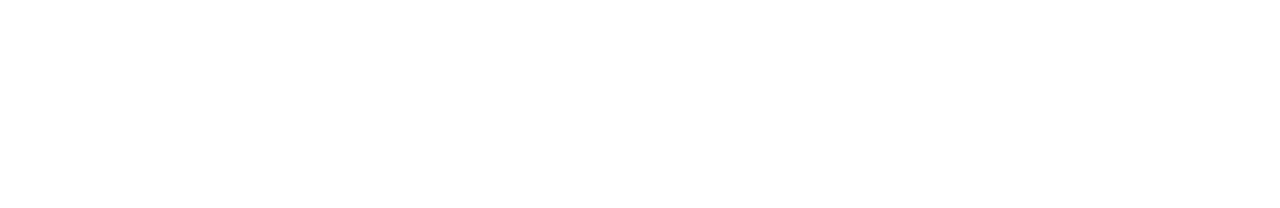
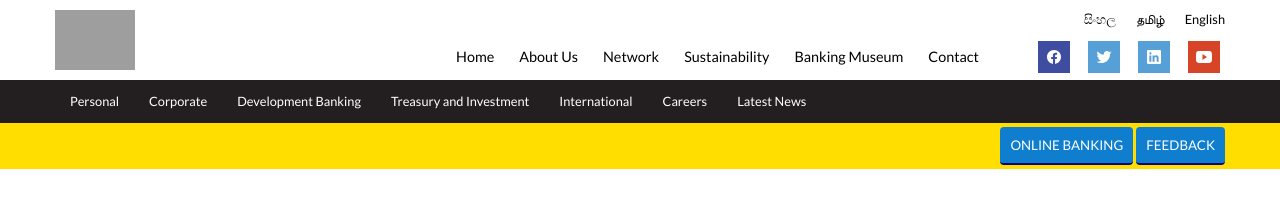
Before and after one commit to nipunsperera/boc-clone-website, a plain HTML site: page index.html in a window 1280 px wide. Drawn offline with nearby package versions, Linux system fonts and the light colour scheme; grey boxes are pictures that could not be loaded.

Commit message:
Finalized Header

```diff
--- a/css/style.css
+++ b/css/style.css
@@ -7,7 +7,13 @@
 
 }
 
-.clear-fix{
+.clearfix{
+    clear: both;
+}
+
+.clearfix::after{
+    display: block;
+    content: "";
     clear: both;
 }
 
@@ -44,3 +50,209 @@ h6{
 }
 
 /* -------------------------Layout------------------------- */
+
+header #app-row{
+    /* background-color: red; */
+    height: 80px;
+}
+
+header #nav-row{
+    background-color: #231f20;
+}
+
+header #mis-row{
+    background-color: #ffde00;
+}
+
+.container{
+    width: 1170px;
+    margin: 0 auto;
+}
+
+#app-row>.container{
+    /* background-color: lightblue; */
+    height: 100%;
+    padding: 10px 0;
+}
+
+#app-row>.container>#boc-logo{
+    float: left;
+    height: 60px;
+}
+
+#app-row>.container>.wrapper{
+    float: right;
+    /* background-color: purple; */
+    width: 70%;
+    height: 100%;
+}
+
+#app-row>.container>.wrapper>.row:first-child{
+    /* background-color: rgb(202, 130, 130);    */
+}
+
+#app-row>.container>.wrapper>.row:last-child{
+    /* background-color: rgb(228, 211, 211);    */
+}
+
+#nav-lag{
+    float: left;
+
+
+}
+
+.wrapper>.row:first-child{
+    padding-bottom: 10px;
+}
+#nav-lang>li{
+    float: right;
+    padding-left: 20px;
+}
+
+#nav-lang>li>a{
+    font-size: 0.8rem;
+    color: black;
+    text-decoration: none;
+}
+
+#nav-lang>li>a:hover{
+    text-decoration: underline;
+    color: #ff9d1d;
+}
+
+#smi-wrapper{
+    float: right;
+    /* background-color: yellowgreen; */
+}
+#nav-web{
+    /* background-color: yellow; */
+    float: left;
+    padding-top: 12px;
+    padding-bottom: 12px;
+    padding-left: 50px;
+}
+
+
+
+#nav-web>li{
+    float: left;
+    padding-right: 25px;
+
+}
+
+
+
+#nav-web>li>a{
+    font-size: 0.9rem;
+    text-decoration: none;
+    color: black;
+}
+
+#nav-web>li:hover{
+    text-decoration: underline;
+}
+
+#smi-wrapper>ul>li{
+
+    float: left;
+    padding: 5px;
+    margin-left: 8px;
+    /* background-color: wheat; */
+
+
+}
+
+#smi-wrapper>ul>li>a>ion-icon{
+    font-size: 1rem;
+    color: white;
+    padding: 8px;
+}
+
+#smi-wrapper>ul>li>a>#facebook{
+    background-color: #3f4da1;
+}
+#smi-wrapper>ul>li>a>#twitter{
+    background-color: #57a0d7;
+}
+#smi-wrapper>ul>li>a>#linkedin{
+    background-color: #57a0d7;
+}
+#smi-wrapper>ul>li>a>#youtube{
+    background-color: #d74527;
+}
+
+#smi-wrapper>ul>li>a{
+    color: black;
+}
+
+#nav-row{
+    background-color: #231f20;
+
+}
+
+#web-nav li{
+    float: left;
+
+
+}
+
+#web-nav>li>a{
+    font-size: 0.8rem;
+    display: inline-block;
+    color: white;
+    text-decoration: none;
+    padding: 15px;
+    position: relative;
+}
+
+#web-nav>li>a:hover{
+    background-color: #ff9d1e;
+    color: black;
+    text-decoration: none;
+}
+
+#web-nav>li>a:hover::after{
+
+    position: absolute;
+    display: block;
+    content: "";
+    border-top: 6px solid #ff9d1e;
+    border-left: 6px solid transparent ;
+    border-right: 6px solid transparent ;
+    left: 50%;
+    transform: translateX(-50%);
+    top: 100%;
+
+}
+
+#mis-row>.container>button{
+
+    width: fit-content;
+    height: 38px;
+    padding: 0 10px 0 10px;
+    border: none;
+    border-bottom: 2px solid #0f027b;
+    background-color: #107ece;
+    border-radius: 4px;
+    outline: none;
+    margin-top: 4px;
+    margin-bottom: 4px;
+    transition: background-color 500ms;
+
+}
+
+#mis-row>.container>button>a{
+    color: white;
+    text-decoration: none;
+}
+
+
+#mis-row>.container{
+    text-align: right;
+}
+
+
+#mis-row>.container>button:hover{
+    cursor: pointer;
+    background-color: #0865a9;
+}
--- a/index.html
+++ b/index.html
@@ -10,68 +10,64 @@
     <script nomodule src="https://unpkg.com/ionicons@5.5.2/dist/ionicons/ionicons.js"></script>
 </head>
 <body>
+    <header>
+        <div id="app-row">
+            <div class="container clearfix">
+                <img id="boc-logo" src="https://www.boc.lk/catalog/view/theme/default/images/new/boc-logo.jpg" alt="boc-logo">
+                <div class="wrapper">
+                    <div class="row" class="clearfix">
+                        <nav id="nav-lang" class="clearfix">
+                            <li><a href="http://www.boc.lk/index.php">English</a></li>
+                            <li><a href="http://www.boc.lk/tamil/index.php">தமிழ்</a></li>
+                            <li><a href="http://www.boc.lk/sinhala/index.php">සිංහල</a></li>
+                        </nav>
+                    </div>
 
-</body>
-</html>
-
-
-
-
-
-
-
-
-
-
-
-
-
-
-
-
-
-
-
-
-
-
-
-
-
-<!-- <header></header>
-    <div id="top-row">
-        <div class="container">
-            <img id="logo" src="https://www.boc.lk/catalog/view/theme/default/images/new/boc-logo.jpg" alt="boc-logo">
-            <div>
-                <nav id="nav-lang">
-                    <li>English</li>
-                    <li>தமிழ்</li>
-                    <li>සිංහල</li>
+                    <div class="row clearfix">
+                        <nav id="nav-web">
+                            <li><a href="https://www.boc.lk/index.php">Home</a></li>
+                            <li><a href="https://www.boc.lk/index.php?route=information/information&information_id=4">About Us</a></li>
+                            <li><a href="https://www.boc.lk/index.php?route=information/ournetwork">Network</a></li>
+                            <li><a href="https://www.boc.lk/index.php?route=product/category&path=225_429&catid=429">Sustainability</a></li>
+                            <li><a href="https://www.boc.lk/index.php?route=product/category&path=422_416&catid=416">Banking Museum</a></li>
+                            <li><a href="https://www.boc.lk/index.php?route=information/contact">Contact</a></li>
                         </nav>
-                <div>
-                    <nav class="clear-fix" id="main-nav">
-                        <li>Home</li>
-                        <li>About Us</li>
-                        <li>Network</li>
-                        <li>Sustainability</li>
-                        <li>Banking Museum</li>
-                        <li>Contact</li>
-                    </nav>
-                    <ul id="smi-container">
-                        <li><ion-icon id="facebook" name="logo-facebook"></ion-icon></li>
-                        <li><ion-icon id="linkedin" name="logo-linkedin"></ion-icon></li>
-                        <li><ion-icon id="twitter" name="logo-twitter"></ion-icon></li>
-                        <li><ion-icon id="youtube" name="logo-youtube"></ion-icon></li>
+                        <div id="smi-wrapper" class="row">
+                            <ul class="clearfix">
+                                <li><a href="https://www.facebook.com/Bank-of-Ceylon-SmartGen-952516204823722/info/?tab=page_info"><ion-icon id="facebook" name="logo-facebook"></ion-icon></a></li>
+                                <li><a href="https://twitter.com/boc_smartgen"><ion-icon id="twitter" name="logo-twitter"></ion-icon></a></li>
+                                <li><a href="https://www.linkedin.com/company/bank-of-ceylon"><ion-icon id="linkedin" name="logo-linkedin"></ion-icon></a></li>
+                                <li><a href="https://www.youtube.com/channel/UC15IN8WsPTdisjUnXexAtOA"><ion-icon id="youtube" name="logo-youtube"></ion-icon></a></li>
                             </ul>
                         </div>
                     </div>
                 </div>
             </div>
 
+        <div id="nav-row">
+            <div class="container clearfix">
+                <nav id="web-nav">
+                    <li><a href="https://boc.lk/index.php?route=product/category&path=87_88_227">Personal</a></li>
+                    <li><a href="https://boc.lk/index.php?route=product/category&path=185_186_187">Corporate</a></li>
+                    <li><a href="https://boc.lk/index.php?route=product/category&path=127_128_129">Development Banking</a></li>
+                    <li><a href="https://boc.lk/index.php?route=product/category&path=169_170_252">Treasury and Investment</a></li>
+                    <li><a href="https://boc.lk/index.php?route=product/category&path=217_210_228">International</a></li>
+                    <li><a href="https://www.boc.lk/index.php?route=news/careers">Careers</a></li>
+                    <li><a href="https://www.boc.lk/index.php?route=news/latest">Latest News</a></li>
+                </nav>
+            </div>
+        </div>
 
-    <nav class="clear-fix"id="nav-row">Row2</nav>
+        <div id="mis-row">
+            <div class="container">
+                <button><a href="https://www.boc.lk/#">ONLINE BANKING</a></button>
+                <button><a href="http://cfb.boc.lk:9090/CFB/MainServlet">FEEDBACK</a></button>
+            </div>
+        </div>
 
-    <div>Row3</div>
 
-    <main>lorem</main>
-    <footer>lorem</footer> -->
+    </header>
+    <main></main>
+    <footer></footer>
+</body>
+</html>
```
Lines whose indentation alone changed are shown as unchanged.
